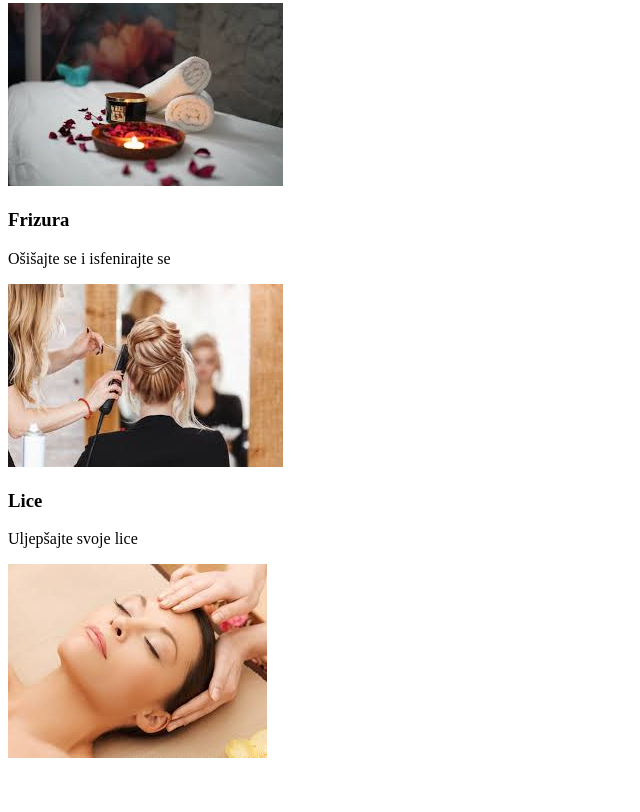
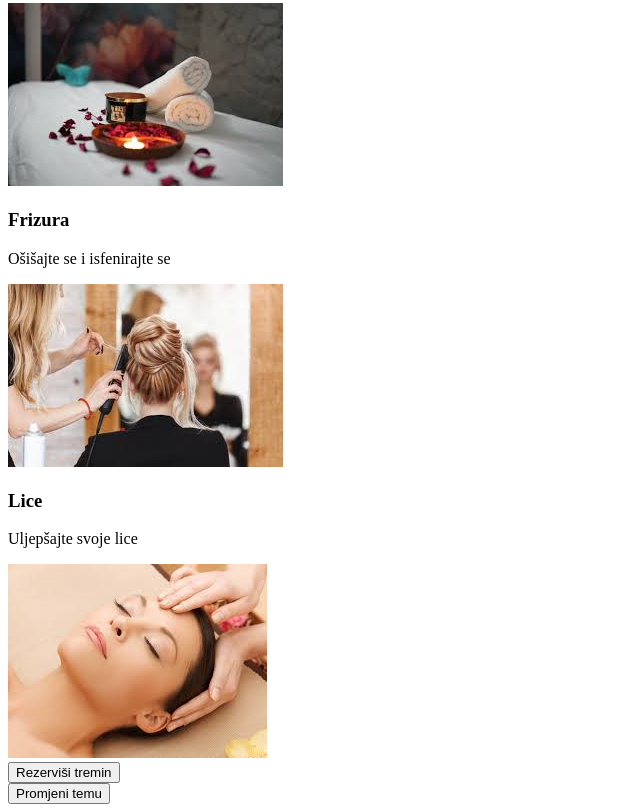
Before and after one commit to amelahus/NAHLA-Ispit, a plain HTML site: page index.html in a window 1280 px wide. Shown: the part 509-1321 px from the top of the page, without its empty margins (0-640 px from the left). Before the commit the page ends 1279 px from the top, so only its background shows below. Drawn offline with Linux system fonts and the light colour scheme.

Commit message:
button dugmad

```diff
--- a/index.html
+++ b/index.html
@@ -38,6 +38,11 @@
             <img src="images (2).jpg" alt="slika lice">
         </div>
     </section>
-
+    <section>
+        <button class="cta-button">Rezerviši tremin</button>
+    </section>
+    <section>
+        <button type="button">Promjeni temu</button>
+    </section>
 </body>
 </html>
```
